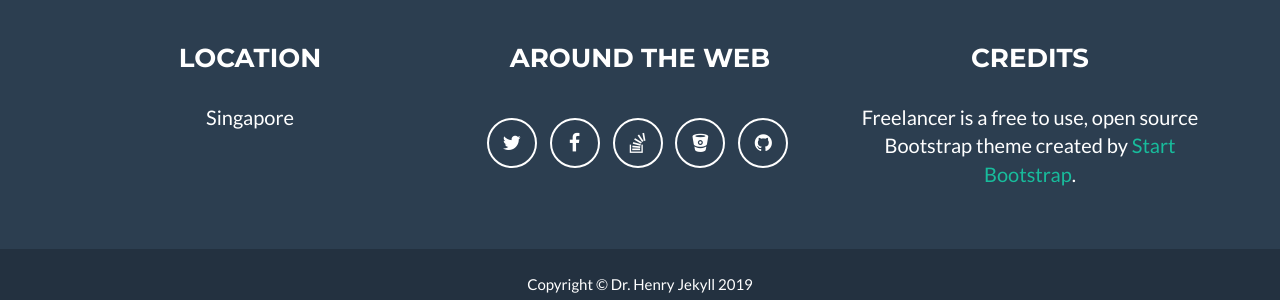
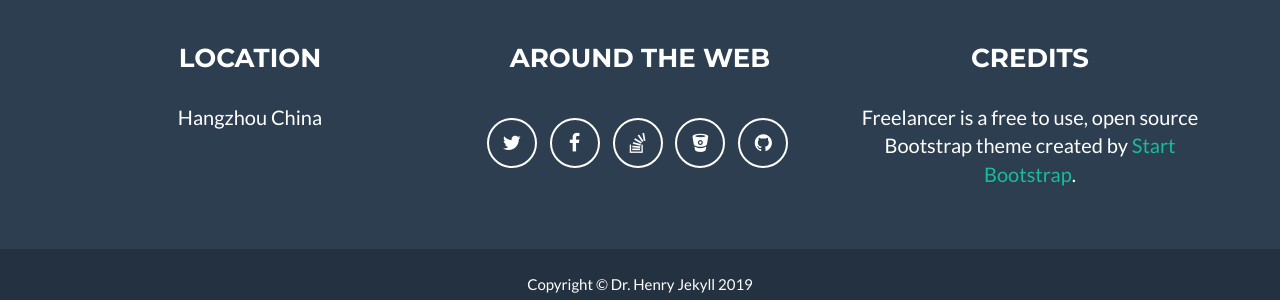
Before and after one commit to sunchao0427/sunchao0427.github.io, a Jekyll site: the page built from index.html, in a window 1280 px wide and 900 px high, scrolled down 1715 px. Shown: the part 579-879 px from the top of the window. Built offline with Jekyll 4.4.1, drawn with Linux system fonts in a browser that asks for light colours.

Commit message:
fix lang

```diff
--- a/_config.yml
+++ b/_config.yml
@@ -54,7 +54,7 @@ social:
 
 # Postal address (add as many lines as necessary)
 address:
-  - line: Singapore
+  - line: Hangzhou China
 
 # Credits content
 credits: 'Freelancer is a free to use, open source Bootstrap theme created by <a href="http://startbootstrap.com">Start Bootstrap</a>.'
```
